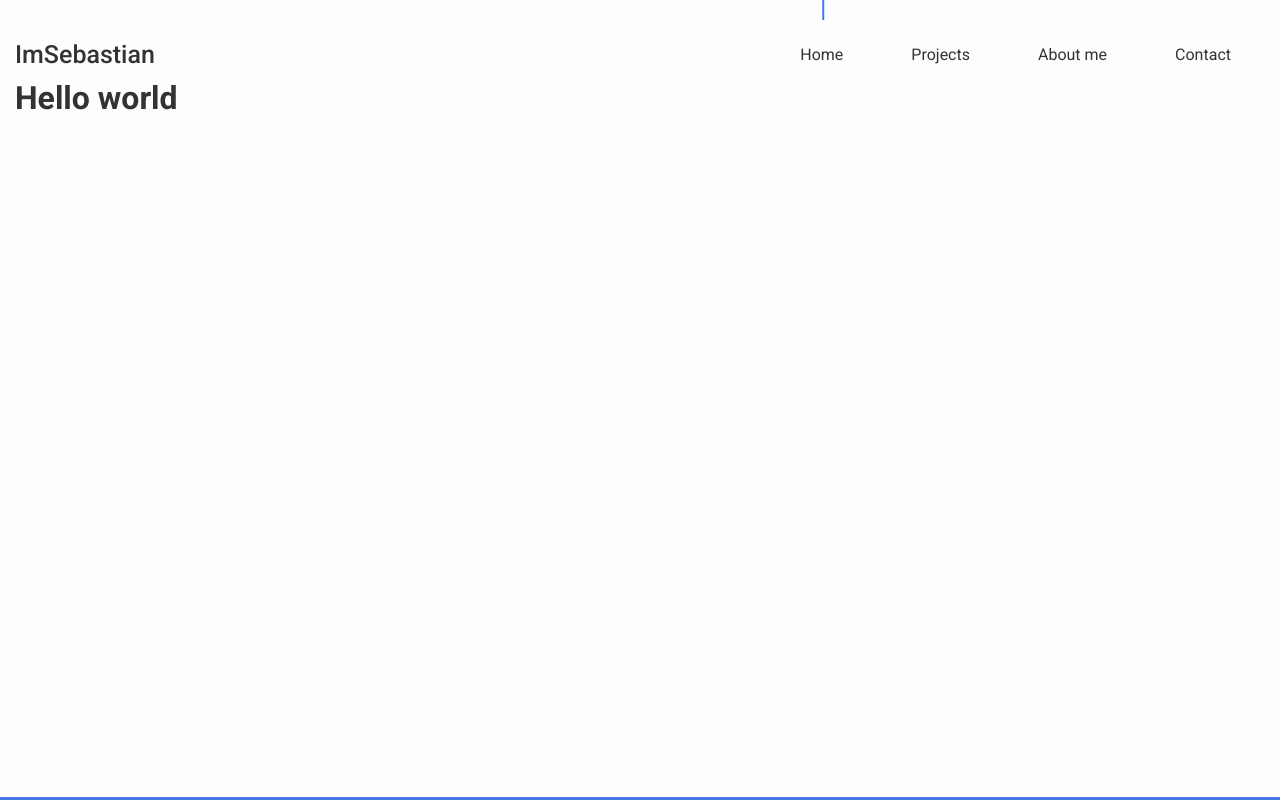
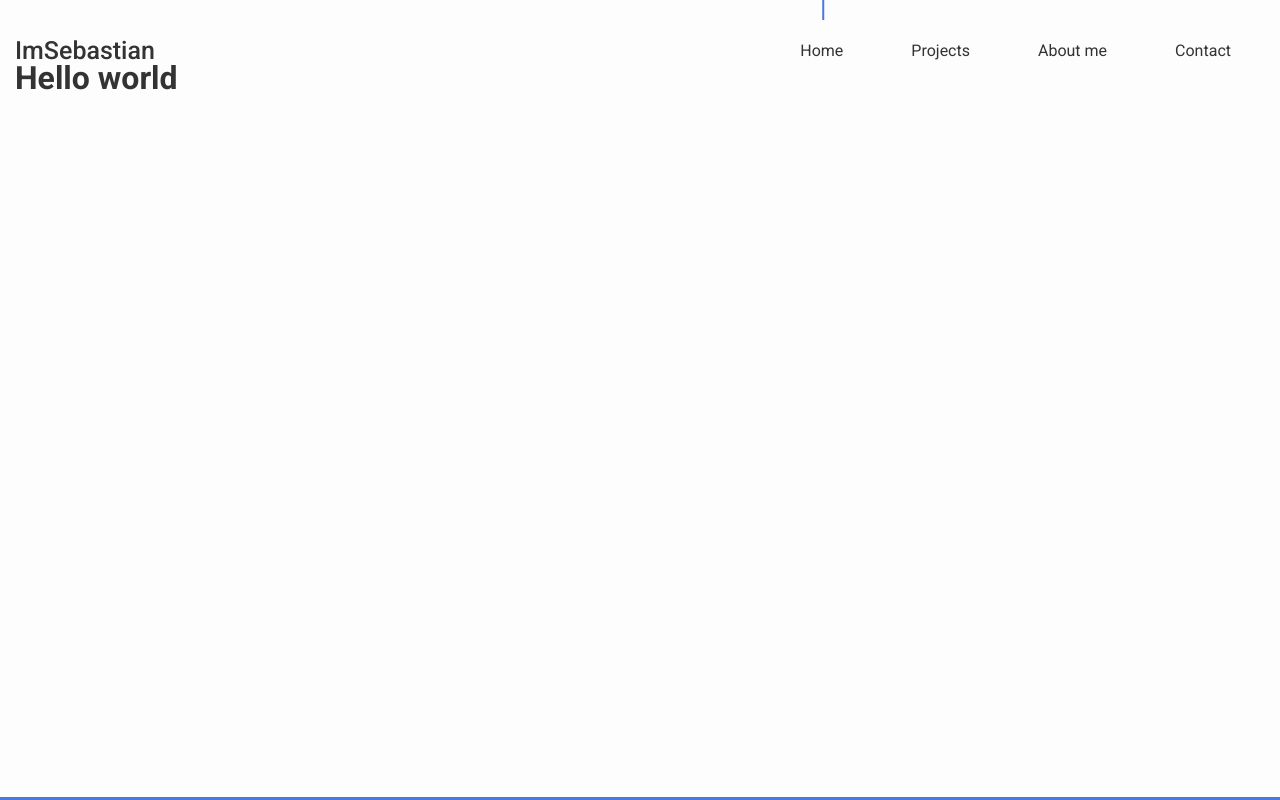
Before and after one commit to sebastiangolab/portfolio, a Next.js app: page / in a window 1280 px wide. Built offline with nearby package versions, Linux system fonts and the light colour scheme.

Commit message:
change font-size unit to rem

```diff
--- a/src/components/Header/header.scss
+++ b/src/components/Header/header.scss
@@ -9,7 +9,7 @@
    padding-top: 36px;
 
    .logo {
-      font-size: 25px;
+      font-size: 1.563rem;
       color: colors.$black;
       font-weight: map-get(fonts.$weights, 'medium');
       text-decoration: none;
@@ -40,7 +40,7 @@
          }
 
          .link {
-            font-size: 16px;
+            font-size: 1rem;
             color: colors.$black;
             text-decoration: none;
             transition: color fonts.$hoverTransitionSec;
@@ -64,7 +64,7 @@
       padding-bottom: 20px;
 
       .logo {
-         font-size: 15px;
+         font-size: 0.938rem;
       }
 
       .hamburger {
--- a/src/styles/global.scss
+++ b/src/styles/global.scss
@@ -9,9 +9,12 @@
    box-sizing: border-box;
 }
 
+html {
+   font-size: 16px;
+}
+
 body {
-   font-size: fonts.$basicFont;
-   line-height: fonts.$defaultLineHeight;
+   line-height: 1.5em;
    background: colors.$page-background;
    color: colors.$black;
 }
--- a/src/styles/variables/fonts.scss
+++ b/src/styles/variables/fonts.scss
@@ -1,5 +1,3 @@
-$basicFont: 16px;
-$defaultLineHeight: 1.5;
 $weights: (
    'regular': 400,
    'medium': 500,
```
